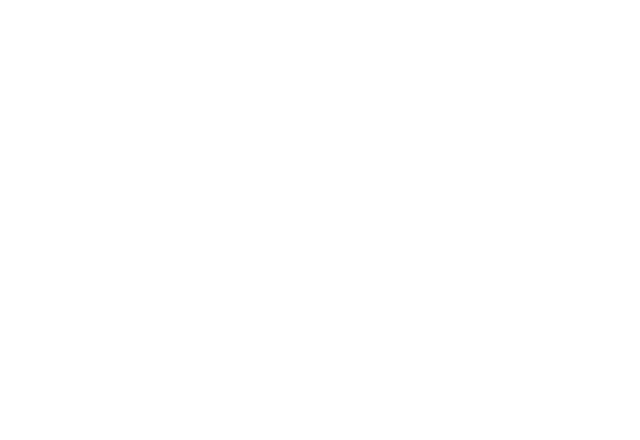
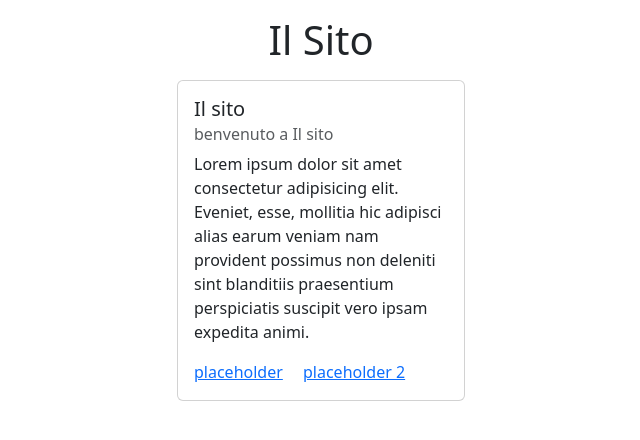
Before and after one commit to simzer0/ProgettoCollaborativo, a plain HTML site: page index.html in a window 1280 px wide. Shown: the whole page, without its empty margins (319-959 px from the left). Drawn offline with nearby package versions, Linux system fonts and the light colour scheme.

Commit message:
aggiunto titolo e card

```diff
--- a/index.html
+++ b/index.html
@@ -7,7 +7,16 @@
     <link href="https://cdn.jsdelivr.net/npm/bootstrap@5.3.6/dist/css/bootstrap.min.css" rel="stylesheet" integrity="sha384-4Q6Gf2aSP4eDXB8Miphtr37CMZZQ5oXLH2yaXMJ2w8e2ZtHTl7GptT4jmndRuHDT" crossorigin="anonymous">
 </head>
 <body>
-
+    <h1 class="text-center my-3">Il Sito</h1>
+    <div class="m-auto card" style="width: 18rem;">
+        <div class="card-body">
+          <h5 class="card-title">Il sito</h5>
+          <h6 class="card-subtitle mb-2 text-body-secondary">benvenuto a Il sito</h6>
+          <p class="card-text">Lorem ipsum dolor sit amet consectetur adipisicing elit. Eveniet, esse, mollitia hic adipisci alias earum veniam nam provident possimus non deleniti sint blanditiis praesentium perspiciatis suscipit vero ipsam expedita animi.</p>
+          <a href="#" class="card-link">placeholder</a>
+          <a href="#" class="card-link">placeholder 2</a>
+        </div>
+    </div>
     <script src="./js/script.js"></script>
     <script src="https://cdn.jsdelivr.net/npm/bootstrap@5.3.6/dist/js/bootstrap.bundle.min.js" integrity="sha384-j1CDi7MgGQ12Z7Qab0qlWQ/Qqz24Gc6BM0thvEMVjHnfYGF0rmFCozFSxQBxwHKO" crossorigin="anonymous"></script>
 </body>
```
